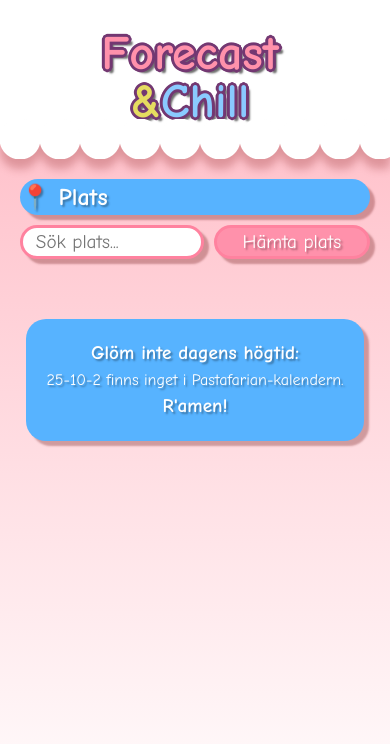
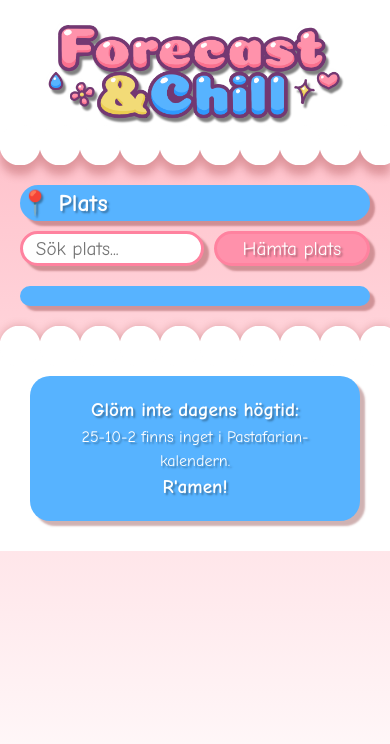
Before and after one commit to lychnellj/weather-movie-app, a plain HTML site: page index.html in a window 390 px wide. Drawn offline with Linux system fonts and the light colour scheme; no server answers; a web font is replaced by a local one.

Commit message:
added styling for mobile

```diff
--- a/index.html
+++ b/index.html
@@ -11,7 +11,7 @@
 
 	<body>
 		<header>
-			<h1><span class="forecastTxt">Forecast</span><br /><span class="andTxt">&</span><span class="chillTxt">Chill</span></h1>
+		<img src="src/images/logo.png" height="748" width="2130" alt="Forecast & Chill logo" class="logo" loading="lazy" />
 		</header>
 		<main class="container">
 			<div class="locationBox">
--- a/src/scss/_base.scss
+++ b/src/scss/_base.scss
@@ -15,41 +15,20 @@ body {
 
 header {
     background-color: white;
+    position: relative;
 
-    h1 {
-        font-family: variables.$headingFont;
-        font-size: 3rem;
-        font-weight: bold;
-        text-align: center;
-        position: relative;
-        padding: 30px 20px 13px 10px;
-        text-shadow:
-            -2px -2px 0 variables.$fontOutline,
-            2px -2px 0 variables.$fontOutline,
-            -2px 2px 0 variables.$fontOutline,
-            2px 2px 0 variables.$fontOutline,
-            -3px 0px 0 variables.$fontOutline,
-            3px 0px 0 variables.$fontOutline,
-            0px -3px 0 variables.$fontOutline,
-            0px 3px 0 variables.$fontOutline,
-            4px 4px 2px rgba(0, 0, 0, 0.574);
-
-        .forecastTxt {
-            color: variables.$fontPink;
-        }
-
-        .andTxt {
-            color: variables.$fontYellow;
-        }
-
-        .chillTxt {
-            color: variables.$fontBlue;
+    .logo {
+    display: block;
+    margin: 0 auto;
+    padding: 20px;
+    width: 300px;
+    height: auto;
 }
 
 }
 
 // Vågig kant:
-    h1::after {
+header::after {
     content: "";
     position: absolute;
     left: 0;
@@ -61,7 +40,7 @@ header {
 }
 
 // Skugga under vågig kant:
-    h1::before {
+header::before {
     content: "";
     position: absolute;
     left: 0;
@@ -73,7 +52,7 @@ header {
     filter: blur(4px);
     z-index: -1;
 }
-}
+
 
 /* ----------Main--------------------- */
 
@@ -134,11 +113,86 @@ main {
 
 }
 
+/* ----------Väderdisplay--------------------- */
+.weatherBox {
+
+}
+
+    .tableWeatherData {
+        display: flex;
+        flex-direction: column;
+        gap: 15px;
+        width: 100%;
+
+    .hourBlock {
+        width: 100%;
+        background: variables.$basePink;
+        border-radius: 20px;
+        color: white;
+        text-shadow: variables.$textShadow;
+
+        .hourHeader {
+            display: grid;
+            grid-template-columns: 1fr 1fr;
+            align-items: center;
+
+            .weatherGif {
+                height: 100px;
+                width: auto;
+                margin: 0 auto;
+            }
+            .time {
+                display: flex;
+                flex-direction: column;
+                align-items: flex-start;
+                font-size: 1.2rem;
+                padding-left: 10px;
+
+            }
+            .condition {
+                display: block;
+                padding-left: 10px;
+
+            }
+        }
+
+        details {
+            background-color: variables.$fontPink;
+            font-size: 0.9rem;
+            border-radius: 10px;
+            padding: 3px 8px 3px 8px;
+        }
+
+    }
+}
+
+.goodBadWeather {
+    font-family: variables.$secondaryFont, 'comic sans ms', sans-serif;
+    color: white;
+    text-shadow: variables.$textShadow;
+    font-size: 1.4rem;
+    text-align: center;
+    background-color: darken(variables.$fontBlue, 10%);
+    border-radius: 20px;
+    box-shadow: variables.$boxShadow;
+    padding: 10px;
+}
+
+
+
 /* ----------Filmdisplay--------------------- */
 
 .suggBox {
     margin-top: 20px;
     text-align: center;
+    display: flex;
+    flex-direction: column;
+    align-items: center;
+
+    button {
+        margin-top: 0;
+        margin-bottom: 40px;
+    }
 
     .moviesContainer {
         .classMovieCard {
@@ -221,9 +275,12 @@ button:hover {
 /* ----------Pastakalender--------------------- */
 
 footer {
+    background-color: white;
     line-height: 1.5;
     display: flex;
     justify-content: center;
+    position: relative;
+    padding: 30px;
 
     .pasBox {
         text-align: center;
@@ -244,61 +301,34 @@ footer {
     }
 }
 
-/* ----------Väderdisplay--------------------- */
-.weatherBox {
-    display: grid;
-    grid-template-columns: 1fr 1fr;
-    div {
-        .goodBadWeather {
-            display: flex;
-            flex-direction: column;
-            align-items: center;
-
-            img {
-                width: 80%;
-                height: auto;
+// Vågig kant:
+footer::after {
+    content: "";
+    position: absolute;
+    left: 0;
+    top: -20px;
+    width: 100%;
+    height: 40px;
+    background: radial-gradient(circle, white 20px, transparent 21px) repeat-x;
+    background-size: 40px 40px;
 }
 
-        }
+// Skugga vågig kant:
+footer::before {
+    content: "";
+    position: absolute;
+    left: 0;
+    top: -20px;
+    width: 100%;
+    height: 40px;
+    background: radial-gradient(circle, rgba(125, 9, 9, 0.25) 20px, transparent 21px) repeat-x;
+    background-size: 40px 40px;
+    filter: blur(4px);
+    z-index: -1;
 }
 
+/* ----------Dropdown--------------------- */
 
-}
-
-.tableWeatherData {
-    // display: grid;
-    // grid-template-columns: 1fr 1fr;
-    // gap: 10px;
-
-    .hourBlock {
-        display: flex;
-        flex-direction: column;
-        width: 100%;
-        background: variables.$basePink;
-        border-radius: 20px;
-        color: white;
-        text-shadow: variables.$textShadow;
-
-        .hourHeader {
-            display: flex;
-            flex-direction: column;
-            align-items: flex-start;
-            padding: 10px;
-        }
-
-        details {
-            background-color: variables.$fontPink;
-            font-size: 0.9rem;
-            border-radius: 10px;
-            padding: 3px 8px 3px 8px;
-        }
-
-        p {
-            font-size: 0.9rem;
-        }
-
-    }
-}
 
 
 //TEMP
--- a/src/weatherCoords.js
+++ b/src/weatherCoords.js
@@ -215,8 +215,10 @@ function renderWeatherTable(forecast) {
 		const blockHtml = `
       <div class="hourBlock">
         <div class="hourHeader">
+		<div class="hourText">
           	<span class="time">${entry.time.slice(11, 16)}</span>
           	<span class="condition">${wCodesMap.get(entry.weatherCodes)}</span>
+		  </div>
 		  <img src="src/images/${gifFile}" alt="söt gif av vädret" class="weatherGif" />
         </div>
 		<details>
```
Also changed, not shown: main.css, src/images/logo.png (added). Lines whose indentation alone changed are shown as unchanged.
